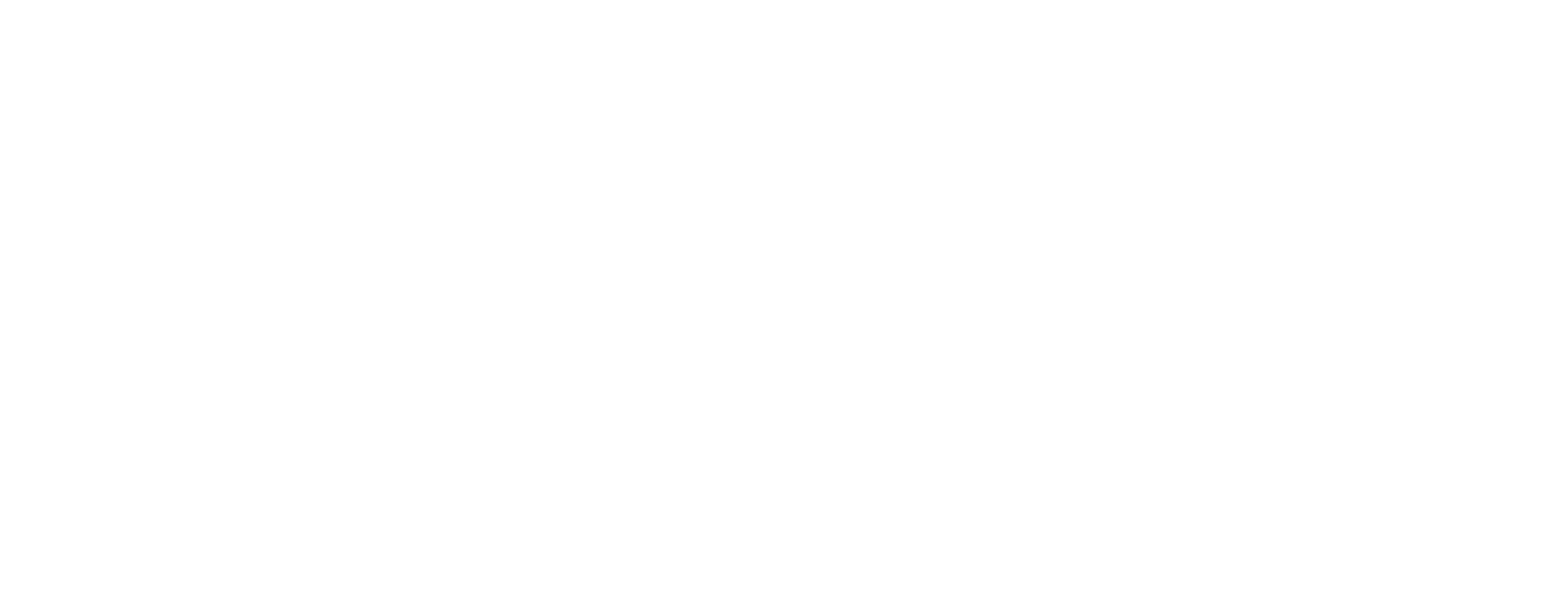
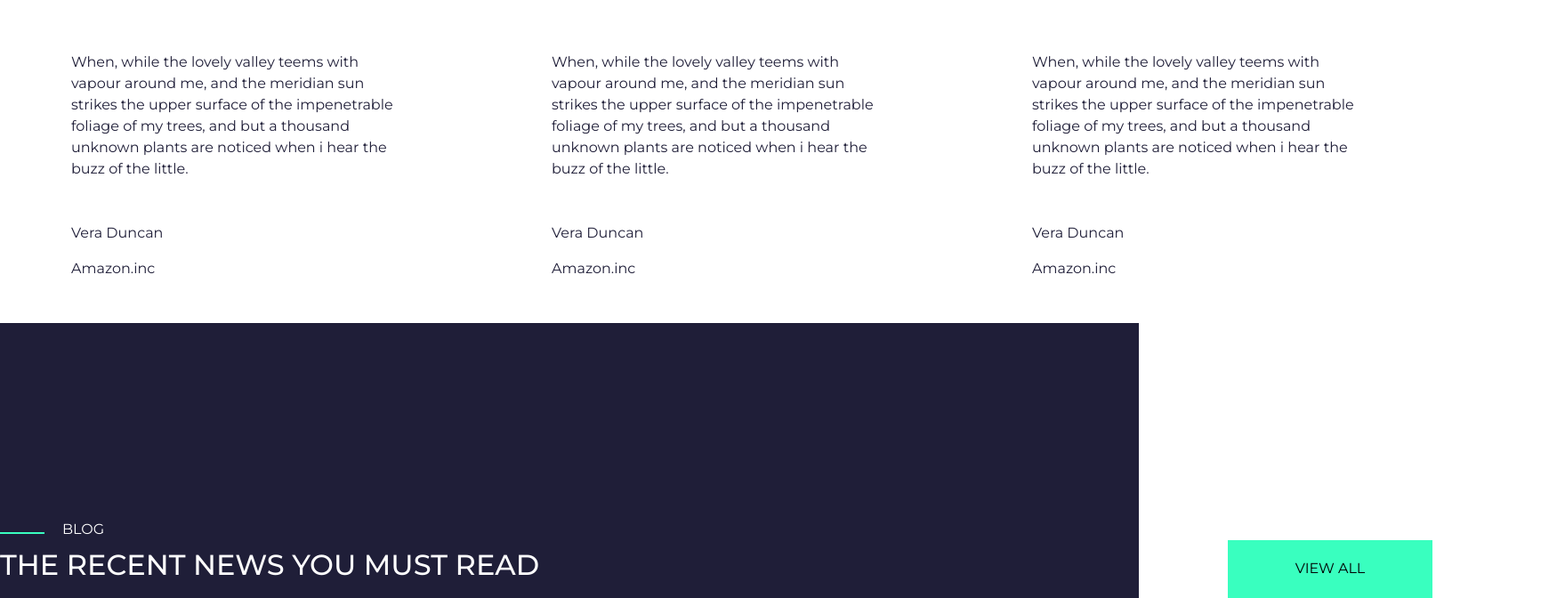
Before and after one commit to GiordanoRinaldi/proj-html-vuejs, a Vue app: page / in a window 1280 px wide. Shown: the part 4022-4694 px from the top of the page at 89% size, 1750 px wide, since content can reach past the window. Before the commit the page ends 4020 px from the top, so only its background shows below. Built offline with nearby package versions, Linux system fonts and the light colour scheme; a web font is replaced by a local one.

Commit message:
quarta sezione (cambiare foto all'hover manca)

```diff
--- a/src/components/Main.vue
+++ b/src/components/Main.vue
@@ -66,7 +66,7 @@
       <div class="get-started d-flex justify-content-center align-items-center">
         <div class="d-flex">
           <div class="me-5"> <h3 class="secondFont">WE HELP TO DELIVER THE BUSINESS CASE</h3> </div>
-          <div class="ms-5">When, while lovely valley teems with vapoure around meand eridian sun strikes the upper impenetrable foliage of my trees, and but a THOUSAND unknown</div>
+          <div class="ms-5">When, while lovely valley teems with vapoure around meand eridian sun strikes the upper impenetrable foliage of my trees, and but a thousand unknown</div>
         </div>
         <button class="Primarybutton">GET STARTED</button>
       </div>
@@ -102,8 +102,52 @@
             <h2>WHAT'S THE CUSTOMER SAY ABOUT OUR WORK</h2>
           </div>
         </div>
+        <div class="testimonials d-flex">
+          <div class="testimon">
+            <div class="text mb-5">
+              When, while the lovely valley teems with vapour around me, and the meridian sun strikes the upper surface of the impenetrable foliage of my trees, and but a thousand unknown plants are noticed when i hear the buzz of the little.
+            </div>
+            <div class="name mb-3">
+              Vera Duncan
+            </div>
+            <div class="society">
+              Amazon.inc
+            </div>
+          </div>
+          <div class="testimon">
+            <div class="text mb-5">
+              When, while the lovely valley teems with vapour around me, and the meridian sun strikes the upper surface of the impenetrable foliage of my trees, and but a thousand unknown plants are noticed when i hear the buzz of the little.
+            </div>
+            <div class="name mb-3">
+              Vera Duncan
+            </div>
+            <div class="society">
+              Amazon.inc
+            </div>
+          </div>
+          <div class="testimon">
+            <div class="text mb-5">
+              When, while the lovely valley teems with vapour around me, and the meridian sun strikes the upper surface of the impenetrable foliage of my trees, and but a thousand unknown plants are noticed when i hear the buzz of the little.
+            </div>
+            <div class="name mb-3">
+              Vera Duncan
+            </div>
+            <div class="society">
+              Amazon.inc
+            </div>
+          </div>
+        </div>
       </div>
 
+    </section>
+
+    <section class="fifth-section">
+      <div class="container-fifth-section">
+        <div><span class="line"></span>BLOG</div>
+        <div class="d-flex justify-content-between align-items-center">
+          <h2>THE RECENT NEWS YOU MUST READ</h2> <button class="Primarybutton">VIEW ALL</button>
+        </div>
+      </div>
     </section>
   </main>
 </template>
@@ -241,6 +285,7 @@ export default {
 
 .fourth-section {
   background-color: $principalBackground;
+  padding-bottom: 220px;
   .container-fourth-section{
     width: 1610px;
     margin: auto;
@@ -256,6 +301,39 @@ export default {
       width: 620px;
     }
   }
+
+  .testimonials {
+    color: $principalBackground;
+    height: 365px;
+    width: 1750px;
+    margin-left: auto;
+    background-color: white;
+
+    .testimon {
+      height: 100%;
+      width: 540px;
+      padding-top: 60px;
+      padding-left: 80px;
+      padding-right: 80px;
+
+      &:hover {
+        transition: 0.4s;
+        color: white;
+        background-image: url('../assets/img/oliver-ragfelt-488196-2.jpg');
+      }
+
+    }
+
+
+  }
+}
+
+.fifth-section {
+  background-color: $principalBackground;
+  .container-fifth-section{
+    width: 1610px;
+    margin: auto;
+  }
 }
 
 
```
Also changed, not shown: src/assets/img/oliver-ragfelt-488196-2.jpg (added).
